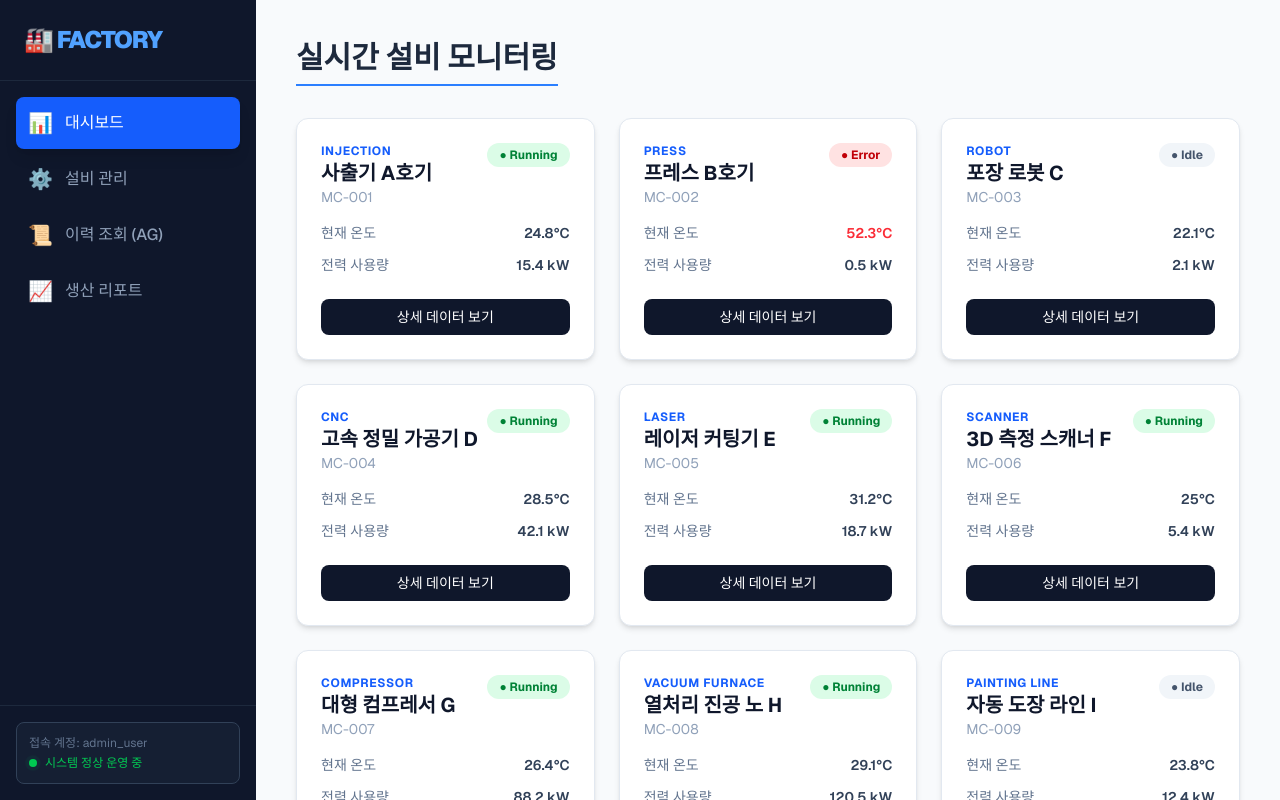
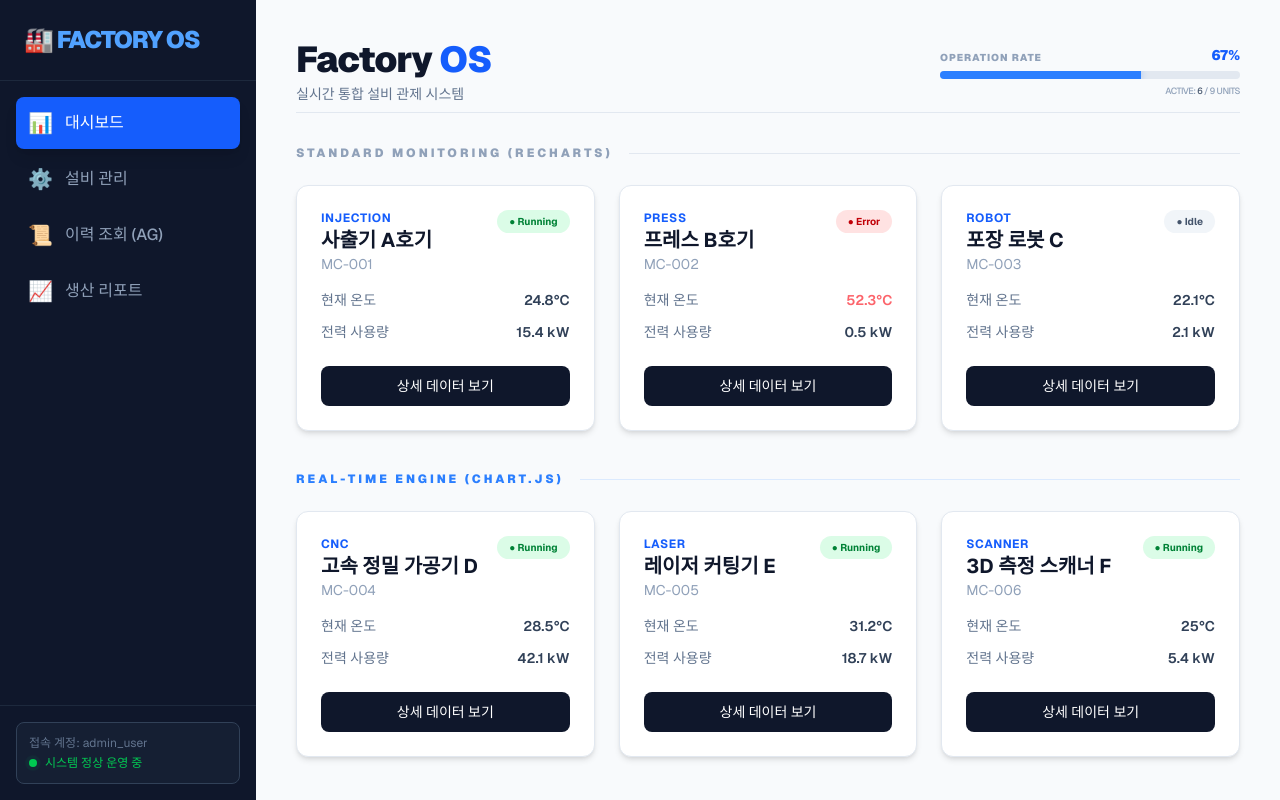
Before and after one commit to yjKIM0209/mes-dashboard-eu, a Next.js app: page / in a window 1280 px wide. Built offline with nearby package versions, Linux system fonts and the light colour scheme.

Commit message:
가동비율 추가 및 UI 수정

```diff
--- a/src/app/page.tsx
+++ b/src/app/page.tsx
@@ -1,66 +1,60 @@
-import { mockEquipments } from "../lib/mockData";
-import Link from "next/link";
+import { mockEquipments } from "@/lib/mockData";
+import EquipmentCard from "@/components/EquipmentCard";
+import DashboardSection from "@/components/DashboardSection";
+import OperationRate from "@/components/OperationRate";
 
 export default function Home() {
+  const getGroup = (start: number, end: number) =>
+    mockEquipments.filter((e) => {
+      const idNum = parseInt(e.id.split("-")[1]);
+      return idNum >= start && idNum <= end;
+    });
+
   return (
     <div className="min-h-screen bg-slate-50 p-10">
-      <h1 className="text-3xl font-extrabold text-slate-800 mb-8 border-b-2 border-blue-500 pb-2 inline-block">
-        실시간 설비 모니터링
-      </h1>
+      <header className="mb-8 flex flex-col md:flex-row md:items-center justify-between gap-6 border-b border-slate-200 pb-2">
+        <div>
+          <h1 className="text-4xl font-black text-slate-900 tracking-tight">
+            Factory <span className="text-blue-600">OS</span>
+          </h1>
+          <p className="text-slate-500 mt-1 font-medium text-sm">
+            실시간 통합 설비 관제 시스템
+          </p>
+        </div>
 
-      <div className="grid grid-cols-1 md:grid-cols-2 lg:grid-cols-3 gap-6">
-        {mockEquipments.map((equipment) => (
-          <div
-            key={equipment.id}
-            className="bg-white p-6 rounded-xl shadow-md border border-slate-200 hover:shadow-lg transition-all"
-          >
-            <div className="flex justify-between items-start mb-4">
-              <div>
-                <p className="text-xs font-bold text-blue-600 uppercase tracking-wider">
-                  {equipment.type}
-                </p>
-                <h2 className="text-xl font-bold text-slate-900">
-                  {equipment.name}
-                </h2>
-                <p className="text-sm text-slate-400">{equipment.id}</p>
-              </div>
-              <span
-                className={`px-3 py-1 rounded-full text-xs font-bold ${
-                  equipment.status === "Running"
-                    ? "bg-green-100 text-green-700"
-                    : equipment.status === "Error"
-                      ? "bg-red-100 text-red-700"
-                      : "bg-slate-100 text-slate-600"
-                }`}
-              >
-                ● {equipment.status}
-              </span>
-            </div>
+        <OperationRate />
+      </header>
 
-            <div className="space-y-3">
-              <div className="flex justify-between text-sm">
-                <span className="text-slate-500">현재 온도</span>
-                <span
-                  className={`font-semibold ${equipment.temperature > 40 ? "text-red-500" : "text-slate-700"}`}
-                >
-                  {equipment.temperature}°C
-                </span>
-              </div>
-              <div className="flex justify-between text-sm">
-                <span className="text-slate-500">전력 사용량</span>
-                <span className="font-semibold text-slate-700">
-                  {equipment.powerUsage} kW
-                </span>
-              </div>
-            </div>
+      <div className="max-w-7xl mx-auto space-y-10">
+        <DashboardSection
+          title="Standard Monitoring (Recharts)"
+          colorClass="text-slate-400"
+          lineClass="bg-slate-200"
+        >
+          {getGroup(1, 3).map((e) => (
+            <EquipmentCard key={e.id} equipment={e} />
+          ))}
+        </DashboardSection>
 
-            <Link href={`/equipment/${equipment.id}`}>
-              <button className="w-full mt-6 py-2 bg-slate-900 text-white rounded-lg text-sm font-medium hover:bg-slate-800 transition-colors">
-                상세 데이터 보기
-              </button>
-            </Link>
-          </div>
-        ))}
+        <DashboardSection
+          title="Real-time Engine (Chart.js)"
+          colorClass="text-blue-500"
+          lineClass="bg-blue-100"
+        >
+          {getGroup(4, 6).map((e) => (
+            <EquipmentCard key={e.id} equipment={e} />
+          ))}
+        </DashboardSection>
+
+        <DashboardSection
+          title="Ultra Performance (LightningChart)"
+          colorClass="text-emerald-500"
+          lineClass="bg-emerald-100"
+        >
+          {getGroup(7, 9).map((e) => (
+            <EquipmentCard key={e.id} equipment={e} />
+          ))}
+        </DashboardSection>
       </div>
     </div>
   );
--- /dev/null
+++ b/src/components/DashboardSection.tsx
@@ -0,0 +1,22 @@
+interface DashboardSectionProps {
+  title: string;
+  colorClass: string;
+  lineClass: string;
+  children: React.ReactNode;
+}
+
+export default function DashboardSection({ title, colorClass, lineClass, children }: DashboardSectionProps) {
+  return (
+    <section className="space-y-6">
+      <div className="flex items-center gap-4">
+        <h2 className={`text-xs font-black uppercase tracking-[0.25em] ${colorClass}`}>
+          {title}
+        </h2>
+        <div className={`h-[1px] flex-1 ${lineClass}`}></div>
+      </div>
+      <div className="grid grid-cols-1 md:grid-cols-2 lg:grid-cols-3 gap-6">
+        {children}
+      </div>
+    </section>
+  );
+}
--- /dev/null
+++ b/src/components/EquipmentCard.tsx
@@ -0,0 +1,56 @@
+import Link from "next/link";
+import { Equipment } from "@/types/equipment";
+
+interface EquipmentCardProps {
+  equipment: Equipment;
+}
+
+export default function EquipmentCard({ equipment }: EquipmentCardProps) {
+  const isHighTemp = equipment.temperature > 40;
+
+  return (
+    <div className="bg-white p-6 rounded-xl shadow-md border border-slate-200 hover:shadow-lg transition-all flex flex-col justify-between">
+      <div>
+        <div className="flex justify-between items-start mb-4">
+          <div>
+            <p className="text-xs font-bold text-blue-600 uppercase tracking-wider">
+              {equipment.type}
+            </p>
+            <h2 className="text-xl font-bold text-slate-900">{equipment.name}</h2>
+            <p className="text-sm text-slate-400 font-mono">{equipment.id}</p>
+          </div>
+          <span
+            className={`px-3 py-1 rounded-full text-[10px] font-bold ${
+              equipment.status === "Running"
+                ? "bg-green-100 text-green-700"
+                : equipment.status === "Error"
+                ? "bg-red-100 text-red-700"
+                : "bg-slate-100 text-slate-600"
+            }`}
+          >
+            ● {equipment.status}
+          </span>
+        </div>
+
+        <div className="space-y-3">
+          <div className="flex justify-between text-sm">
+            <span className="text-slate-500">현재 온도</span>
+            <span className={`font-semibold ${isHighTemp ? "text-red-500 animate-pulse" : "text-slate-700"}`}>
+              {equipment.temperature}°C
+            </span>
+          </div>
+          <div className="flex justify-between text-sm">
+            <span className="text-slate-500">전력 사용량</span>
+            <span className="font-semibold text-slate-700">{equipment.powerUsage} kW</span>
+          </div>
+        </div>
+      </div>
+
+      <Link href={`/equipment/${equipment.id}`}>
+        <button className="w-full mt-6 py-2.5 bg-slate-900 text-white rounded-lg text-sm font-medium hover:bg-slate-800 transition-colors">
+          상세 데이터 보기
+        </button>
+      </Link>
+    </div>
+  );
+}
--- /dev/null
+++ b/src/components/OperationRate.tsx
@@ -0,0 +1,33 @@
+"use client";
+
+import { mockEquipments } from "@/lib/mockData";
+
+export default function OperationRate() {
+  const total = mockEquipments.length;
+  const running = mockEquipments.filter((e) => e.status === "Running").length;
+  const rate = Math.round((running / total) * 100);
+
+  return (
+    <div className="flex flex-col gap-1.5 w-full max-w-[300px]">
+      <div className="flex justify-between items-end">
+        <span className="text-[10px] font-black text-slate-400 uppercase tracking-widest">
+          Operation Rate
+        </span>
+        <span className="text-sm font-black text-blue-600 font-mono">
+          {rate}%
+        </span>
+      </div>
+
+      <div className="w-full h-2 bg-slate-200 rounded-full overflow-hidden">
+        <div
+          className="h-full bg-blue-500 transition-all duration-1000 ease-out shadow-[0_0_8px_rgba(59,130,246,0.4)]"
+          style={{ width: `${rate}%` }}
+        />
+      </div>
+
+      <p className="text-[9px] text-right text-slate-400 font-medium tracking-tighter">
+        ACTIVE: <span className="text-slate-600">{running}</span> / {total} UNITS
+      </p>
+    </div>
+  );
+}
--- a/src/components/Sidebar.tsx
+++ b/src/components/Sidebar.tsx
@@ -17,7 +17,7 @@ export default function Sidebar() {
   return (
     <aside className="w-64 bg-slate-900 text-white flex flex-col shrink-0">
       <div className="p-6 text-2xl font-black border-b border-slate-800 tracking-tighter text-blue-400">
-        🏭 FACTORY
+        🏭 FACTORY OS
       </div>
 
       <nav className="flex-1 p-4 space-y-1">
```
